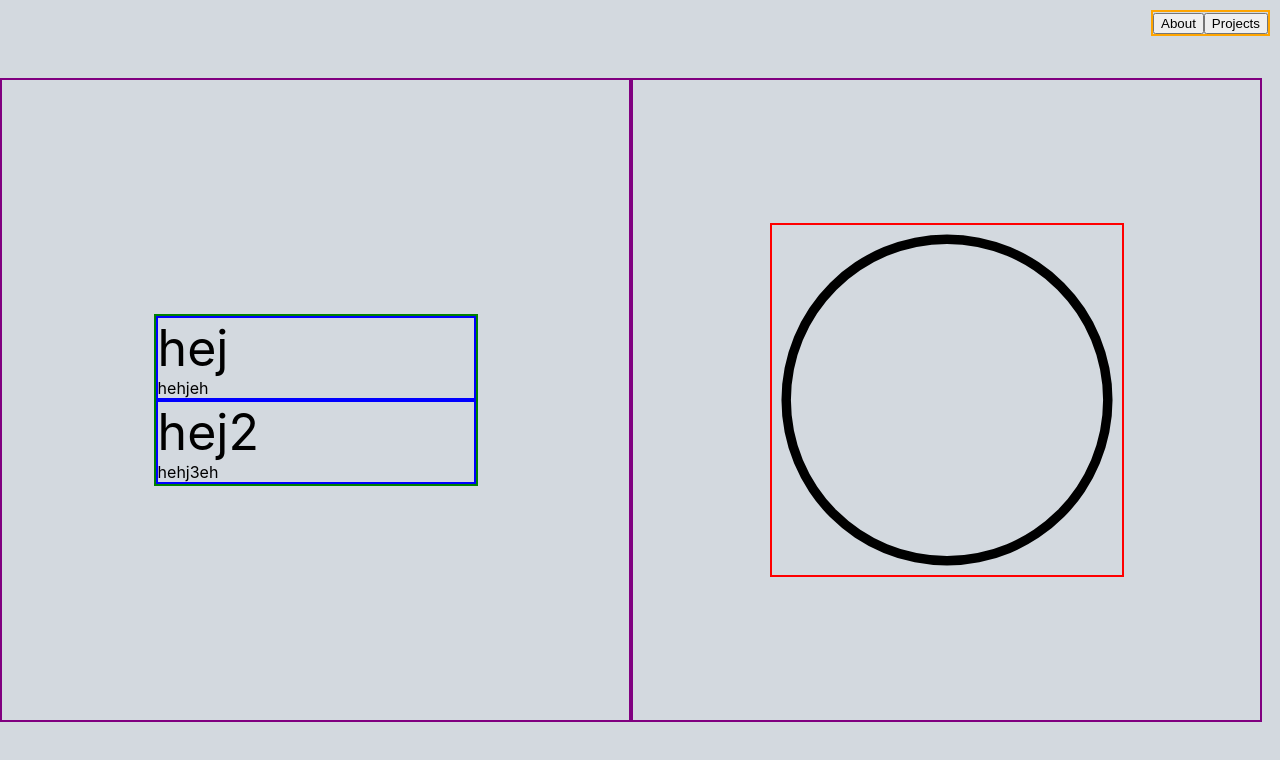
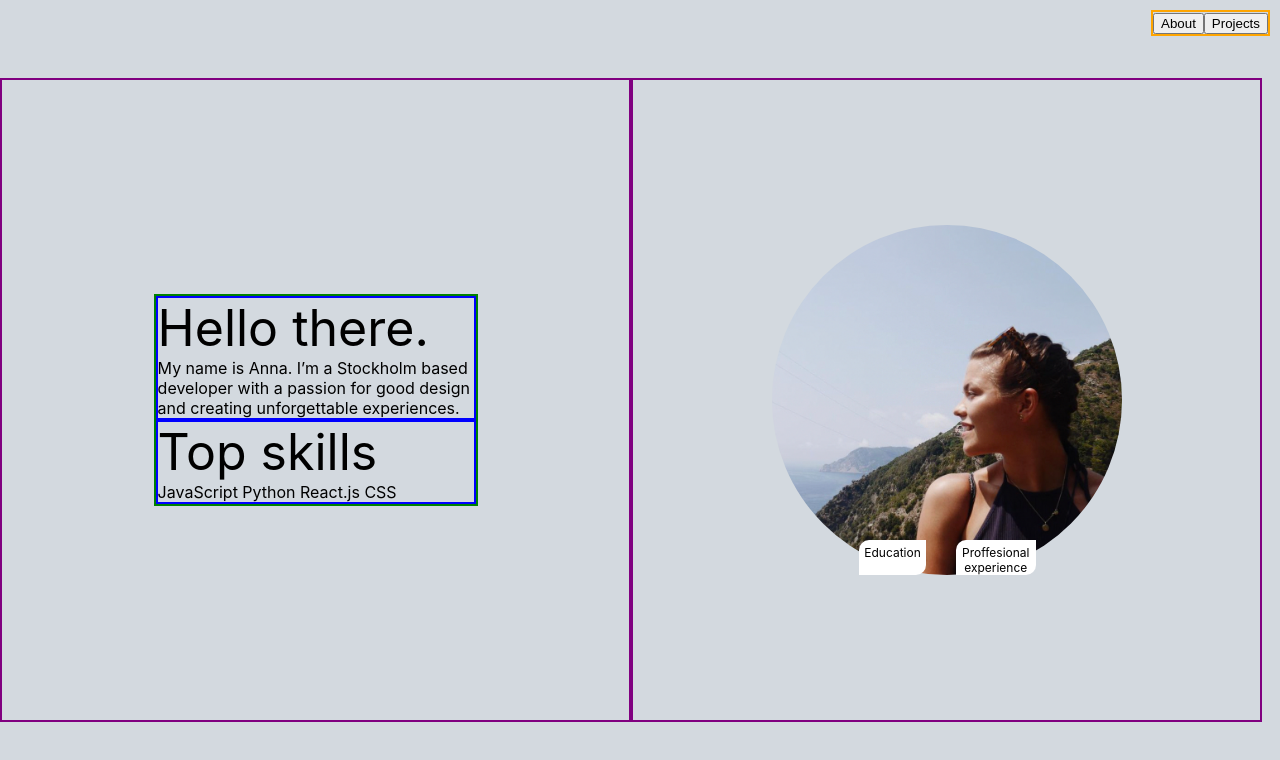
Before and after one commit to annagustavsson/techportfolio, a React (Create React App) app: page / in a window 1280 px wide. Shown: the top 760 px of the page. Built offline with nearby package versions, Linux system fonts and the light colour scheme.

Commit message:
inital profile picture styling

```diff
--- a/src/components/startPage/ImageHolder/ImageHolder.tsx
+++ b/src/components/startPage/ImageHolder/ImageHolder.tsx
@@ -1,6 +1,10 @@
 import React from 'react'
-import ProfilePic from "../../../resources/icons/oval.svg"
+
+import InfoBox from "./InfoBox/InfoBox"
+
 import styles from "./imageHolder.module.scss"
+
+
 
 interface Props {
 
@@ -9,7 +13,10 @@ interface Props {
 const ImageHolder = (props: Props) => {
     return (
         <div className={styles.imageContainer}>
-             <img className={styles.image} src={ProfilePic} />
+             <div className={styles.infoBoxesContainer}>
+                <InfoBox infoText={"Education"}/>
+                <InfoBox infoText={"Proffesional experience"}/>
+             </div>
         </div>
     )
 }
--- /dev/null
+++ b/src/components/startPage/ImageHolder/InfoBox/InfoBox.tsx
@@ -0,0 +1,16 @@
+import React from 'react'
+import styles from "../imageHolder.module.scss"
+
+interface Props {
+    infoText: string
+}
+
+const InfoBox = ({infoText}: Props) => {
+    return (
+        <div className={styles.infoBox}>
+            {infoText}
+        </div>
+    )
+}
+
+export default InfoBox
--- a/src/components/startPage/ImageHolder/imageHolder.module.scss
+++ b/src/components/startPage/ImageHolder/imageHolder.module.scss
@@ -1,9 +1,30 @@
 .imageContainer {
-    display: flex;
-    max-width: 350px;
-    border: 2px solid red;
+    position: relative;
+    background-image: url("../../../resources/images/PP.jpg");
+    background-size: contain;
+    border-radius: 50%;
+    width: 350px;
+    height: 350px;
 }
 
-.image {
-    max-width: 100%;
+
+.infoBoxesContainer {
+    position: absolute;
+    display: flex;
+    bottom: 0;
+    left: 25%;
 }
+
+.infoBox {
+    background-color: rgb(255, 255, 255);
+    max-width: 70px;
+    max-height: 25px;
+    border-radius: 10px 0px 10px 0px;
+    font-size: 12px;
+    padding: 5px;
+    text-align: center;
+}
+
+.infoBox:not(:first-child) {
+    margin-left: 30px;
+}
--- a/src/components/startPage/StartPage.tsx
+++ b/src/components/startPage/StartPage.tsx
@@ -5,11 +5,18 @@ import TextHolder from "./TextHolder/TextHolder"
 import styles from "./startPage.module.scss"
 
 
+
 interface Props {
 
 }
 
 const StartPage = (props: Props) => {
+
+    const helloHeading: string = "Hello there.";
+    const helloText: string = "My name is Anna. I’m a Stockholm based developer with a passion for good design and creating unforgettable experiences. ";
+    const skillsHeading: string = "Top skills"
+    const skillsText: string = "JavaScript Python React.js CSS"
+
     return (
         <div className={styles.flexContainer}>
             <div className={styles.toggleContainer}>
@@ -18,8 +25,8 @@ const StartPage = (props: Props) => {
             </div>
             <div className={styles.halfContainer}>
                 <div className={styles.textContainer}>
-                    <TextHolder header={"hej"} text={"hehjeh"}/>
-                    <TextHolder header={"hej2"} text={"hehj3eh"}/></div>
+                    <TextHolder header={helloHeading} text={helloText}/>
+                    <TextHolder header={skillsHeading} text={skillsText}/></div>
                 </div>
             <div className={styles.halfContainer}>
                 <ImageHolder/>
--- a/src/components/startPage/TextHolder/TextHolder.tsx
+++ b/src/components/startPage/TextHolder/TextHolder.tsx
@@ -3,8 +3,7 @@ import styles from "./textHolder.module.scss"
 
 interface Props {
     header : string,
-    text : string
-
+    text : string,
 }
 
 const TextHolder = ({header, text}: Props) => {
```
Also changed, not shown: src/resources/images/PP.jpg (added).
